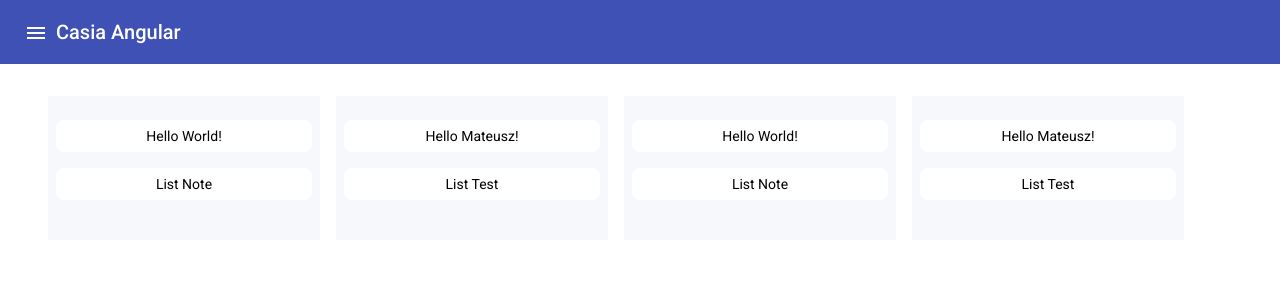
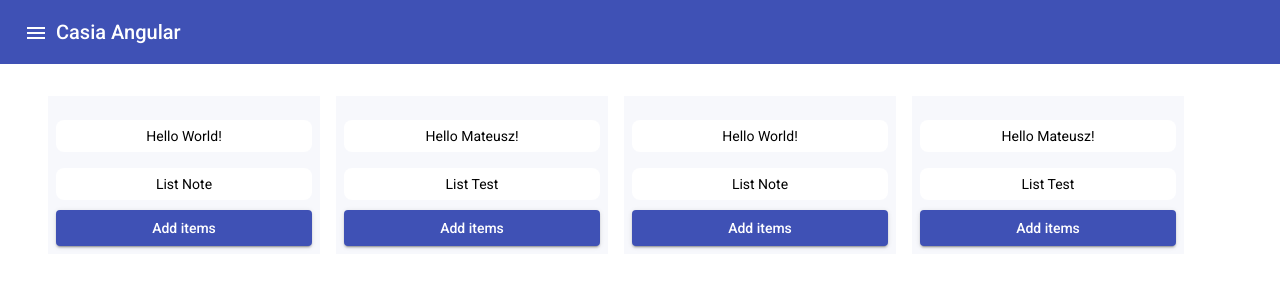
Before and after one commit to Paaka/CasiaAngular, an Angular app in the folder casia-angular/: page /boards in a window 1280 px wide. Shown: the top 300 px of the page. Built offline with nearby package versions, Linux system fonts and the light colour scheme.

Commit message:
feat(list): added button

```diff
--- a/casia-angular/src/components/list-button/list-button.component.html
+++ b/casia-angular/src/components/list-button/list-button.component.html
@@ -1 +1,3 @@
-<p>list-button works!</p>
+<button class="cas-list-button" mat-raised-button color="primary" >
+    <ng-content></ng-content>
+</button>
--- a/casia-angular/src/components/list-button/list-button.component.scss
+++ b/casia-angular/src/components/list-button/list-button.component.scss
@@ -0,0 +1,4 @@
+.cas-list-button{
+    margin-top: 10px;
+    width: 100%;
+}
--- a/casia-angular/src/components/list-button/list-button.module.ts
+++ b/casia-angular/src/components/list-button/list-button.module.ts
@@ -1,10 +1,11 @@
 import { CommonModule } from "@angular/common";
 import { NgModule } from "@angular/core";
+import { MatButtonModule } from "@angular/material/button";
 import { ListButtonComponent } from "./list-button.component";
 
 @NgModule({
     declarations:[ListButtonComponent],
-    imports:[CommonModule],
+    imports:[CommonModule, MatButtonModule],
     exports:[ListButtonComponent],
 })
 export class ListButtonModule{}
--- a/casia-angular/src/components/list/list.component.html
+++ b/casia-angular/src/components/list/list.component.html
@@ -2,4 +2,5 @@
     <ng-container *ngFor="let listItem of listItems">
         <cas-list-item [title]="listItem.title"></cas-list-item>
     </ng-container>
+    <cas-list-button (click)="onButtonClicked()">Add items</cas-list-button>
 </div>
--- a/casia-angular/src/components/list/list.component.ts
+++ b/casia-angular/src/components/list/list.component.ts
@@ -19,4 +19,8 @@ export class ListComponent implements OnInit {
     console.log(this.list);
   }
 
+  public onButtonClicked(): void{
+    this.listItems.push({id:'1-x', title:'New item'})
+  }
+
 }
--- a/casia-angular/src/components/list/list.module.ts
+++ b/casia-angular/src/components/list/list.module.ts
@@ -1,11 +1,12 @@
 import { CommonModule } from "@angular/common";
 import { NgModule } from "@angular/core";
+import { ListButtonModule } from "../list-button/list-button.module";
 import { ListItemModule } from "../list-item/list-item.module";
 import { ListComponent } from "./list.component";
 
 @NgModule({
     declarations:[ListComponent],
-    imports:[CommonModule, ListItemModule],
+    imports:[CommonModule, ListItemModule, ListButtonModule],
     exports:[ListComponent],
 })
 export class ListModule{}
```
